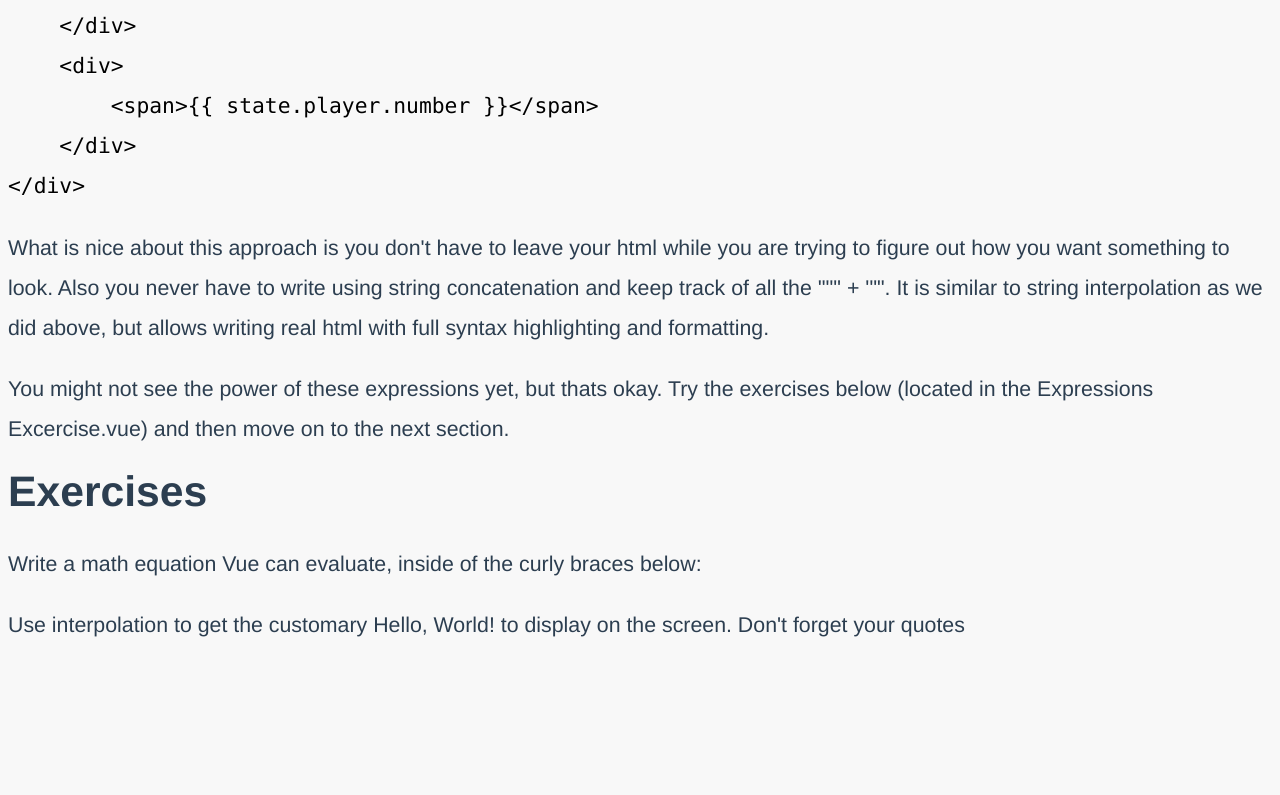
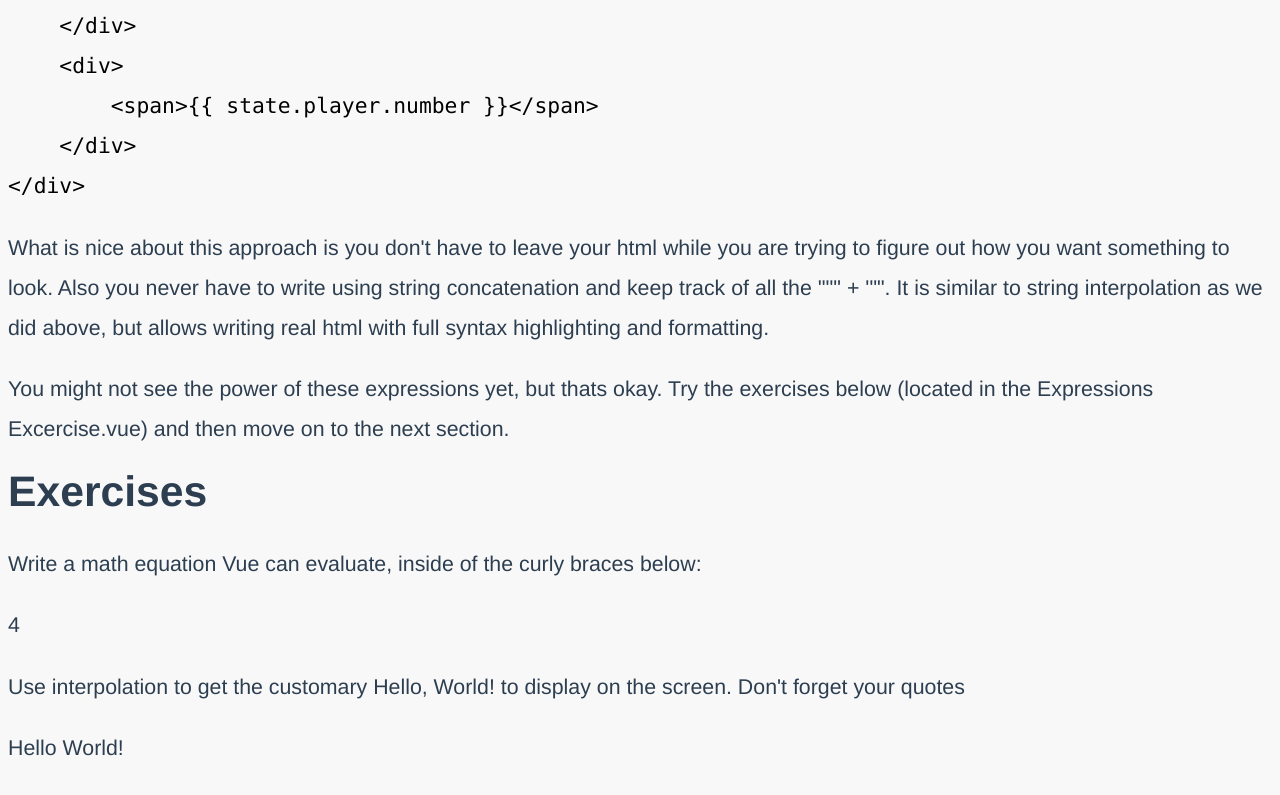
Before and after one commit to NathanMQuam/Vue-Playground, a Vue app: page /#/expressions in a window 1280 px wide. Shown: the part 1956-2751 px from the top of the page. Before the commit the page ends 2679 px from the top, so only its background shows below. Built offline with nearby package versions, Linux system fonts and the light colour scheme; what vue-prism would draw is missing.

Commit message:
Expressions Exercise

```diff
--- a/package.json
+++ b/package.json
@@ -3,7 +3,7 @@
   "version": "0.1.0",
   "private": true,
   "scripts": {
-    "serve": "vue-cli-service serve",
+    "serve": "vue-cli-service serve --open",
     "build": "vue-cli-service build"
   },
   "dependencies": {
--- a/src/components/ExpressionsExercise.vue
+++ b/src/components/ExpressionsExercise.vue
@@ -9,16 +9,27 @@
             below:
           </p>
 
-          <p>{{}}</p>
+          <p>{{2+2 * 2 /2}}</p>
         </div>
         <div class="border p-1">
           <p>
             Use interpolation to get the customary Hello, World! to display on
             the screen. Don't forget your quotes
           </p>
-          <p>{{}}</p>
+          <p>{{phrase}}</p>
         </div>
       </div>
     </div>
   </div>
 </template>
+
+<script>
+  import { reactive, toRefs } from "vue";
+  export default {
+    setup() {
+      const output = reactive({phrase: 'Hello World!'})
+
+      return toRefs(output)
+    }
+  }
+</script>
```
Also changed, not shown: 1 other file (tests, documents, lock files or other folders).
